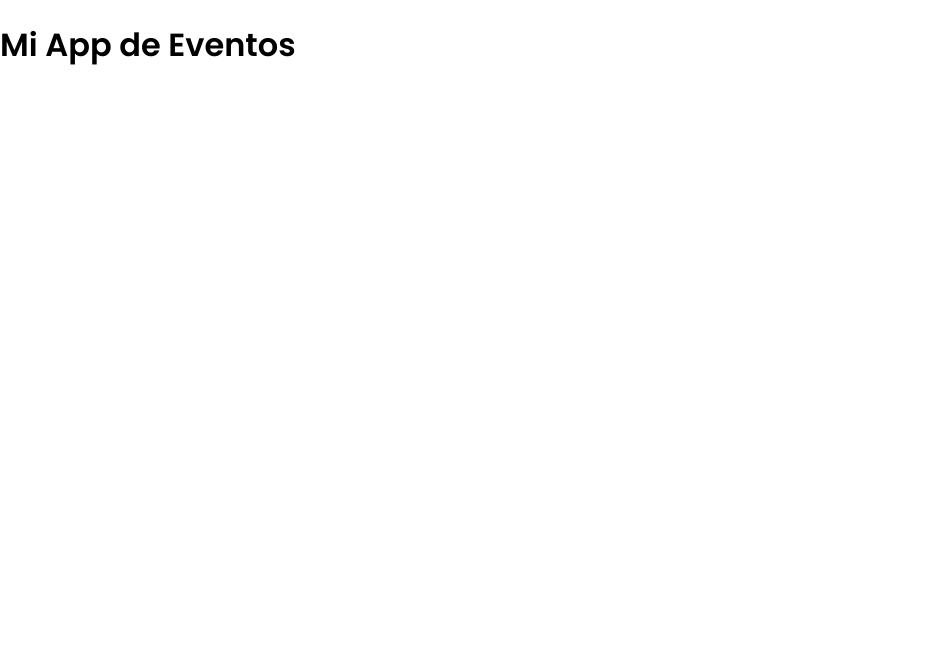
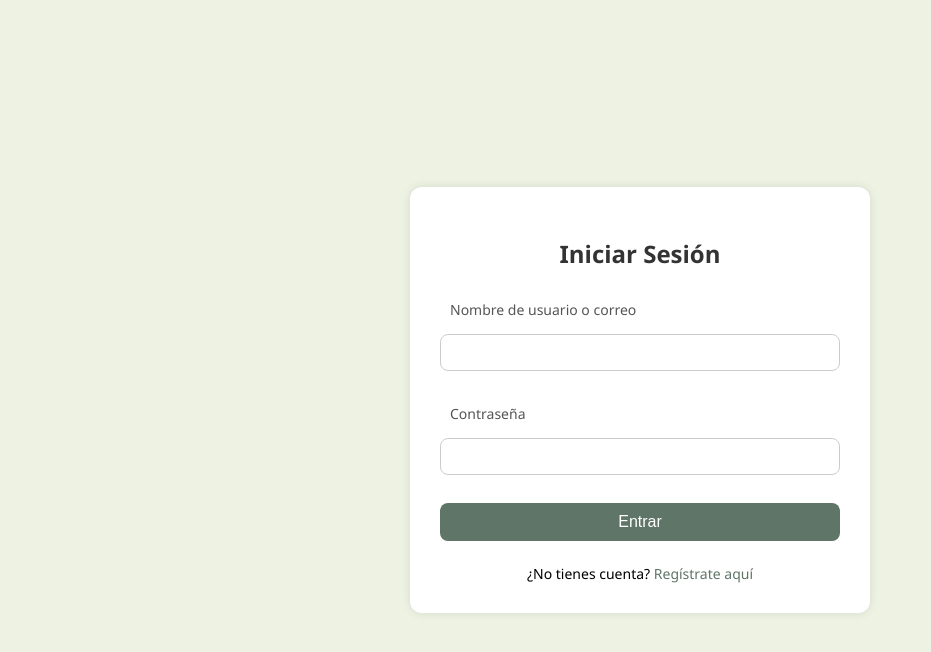
Before and after one commit to AlexTrivino/Framework---proyecto-web-eventos, a React (Create React App) app in the folder framework-appweb/: page /login in a window 1280 px wide. Shown: the top 652 px of the page, without its empty margins (0-931 px from the left). Built offline with nearby package versions, Linux system fonts and the light colour scheme.

Commit message:
Correcion de errore en app.js

```diff
--- a/framework-appweb/src/App.js
+++ b/framework-appweb/src/App.js
@@ -1,16 +1,25 @@
 import React from 'react';
 import { BrowserRouter as Router, Routes, Route, Navigate } from 'react-router-dom';
-import './styles/index.css';
-import Login from './pages/login';
-import Index from './pages/index';
-import CrearEvento from './pages/crearEvento';
-import RegistrarseEventos from './pages/registrarseEventos';
+import Login from './pages/login.jsx';
+import Registro from './pages/registro.jsx';
+import Index from './pages/index.jsx';
+import CrearEvento from './pages/crearEvento.jsx';
+import RegistroProveedor from './pages/registroProveedor.jsx';
+import RegistrarseEventos from './pages/registrarseEventos.jsx';
 
 function App() {
   return (
-    <div>
-      <h1>Mi App de Eventos</h1>
-    </div>
+    <Router>
+      <Routes>
+        <Route path="/" element={<Navigate to="/login" replace />} />
+        <Route path="/login" element={<Login />} />
+        <Route path="/registro" element={<Registro />} />
+        <Route path="/index" element={<Index />} />
+        <Route path="/crearEvento" element={<CrearEvento />} />
+        <Route path="/registroProveedor" element={<RegistroProveedor />} />
+        <Route path="/registrarseEventos" element={<RegistrarseEventos />} />
+      </Routes>
+    </Router>
   );
 }
 
```
